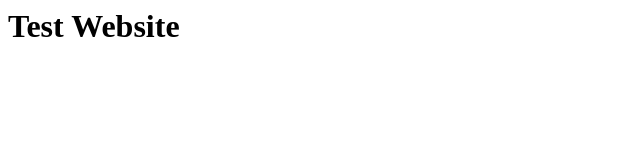
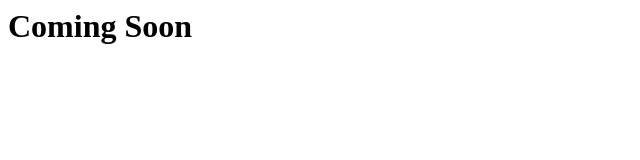
Before and after one commit to jonathango98/test-website, a plain HTML site: page index.html in a window 1280 px wide. Shown: the whole page, without its empty margins (0-640 px from the left). Drawn offline with Linux system fonts and the light colour scheme.

Commit message:
coming soon

```diff
--- a/index.html
+++ b/index.html
@@ -1,5 +1,5 @@
 <html>
     <body>
-    <h1>Test Website</h1>
+    <h1>Coming Soon</h1>
     </body>
 </html>
```
